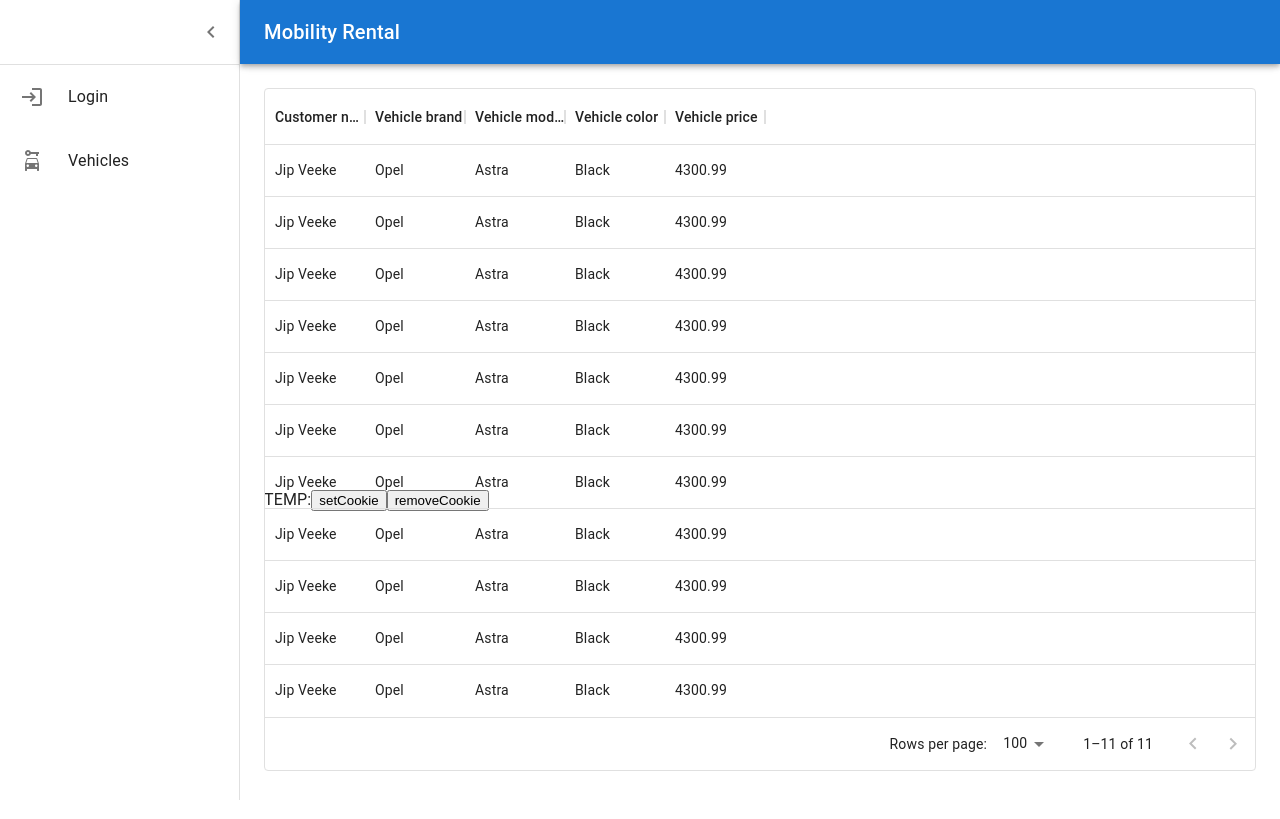
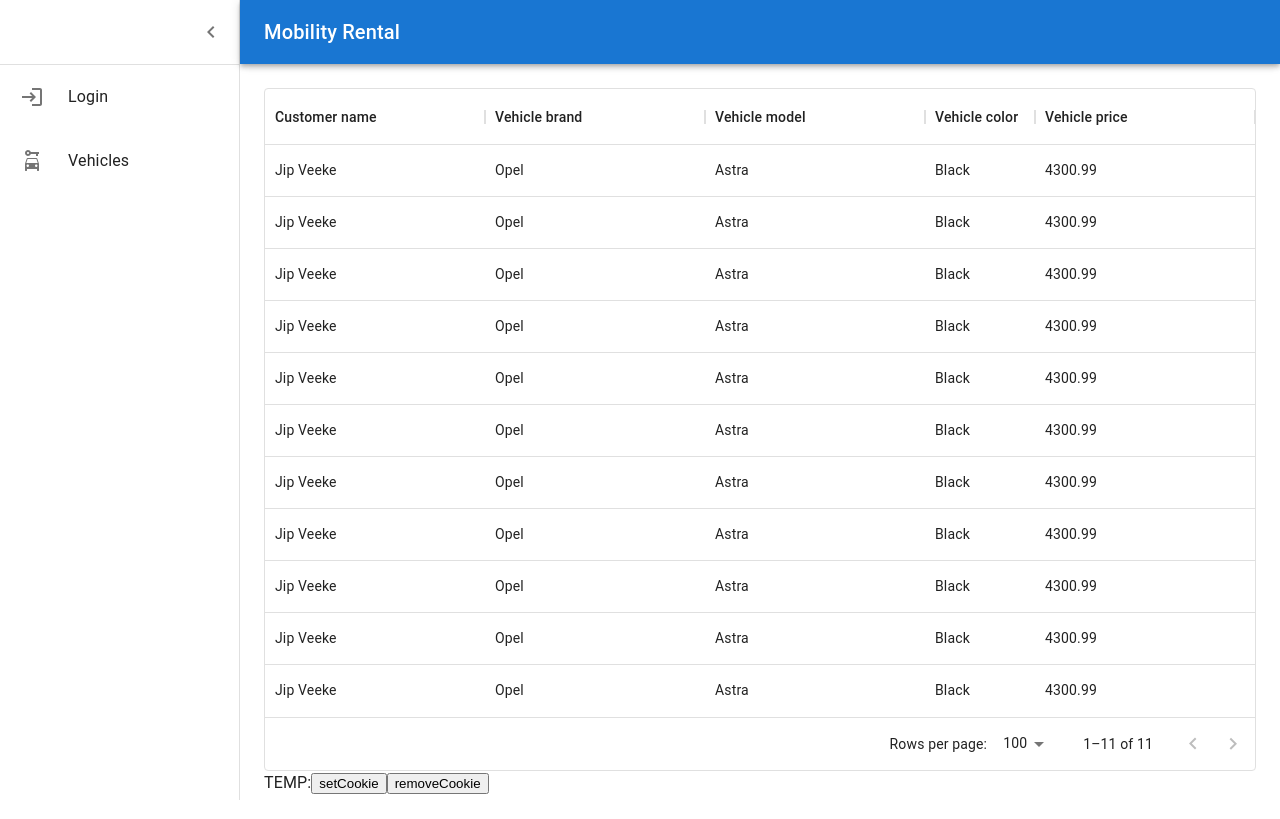
Before and after one commit to chineseouchie/fontys-s6-mr-frontend, a React (Create React App) app: page /offers in a window 1280 px wide. Built offline with nearby package versions, Linux system fonts and the light colour scheme.

Commit message:
removed unneccesary lines

```diff
--- a/src/components/Offer/OfferDetail.js
+++ b/src/components/Offer/OfferDetail.js
@@ -1,4 +1,5 @@
 import { DataGrid } from "@mui/x-data-grid";
+import { useState } from "react";
 import { useParams } from "react-router-dom";
 import { useFetch } from "../../hooks/useFetch";
 
@@ -6,7 +7,7 @@ export default function OfferDetail() {
 	const params = useParams();
 	//const { data, error, loading } = useFetch(`http://localhost:8081/api/v1/vehicle/${params.id}`);
 
-	let selectedCompanyIds;
+	const [selectedIds, setSelectedIds] = useState([]);
 
 	//Mock data
 	const dealers = [
@@ -21,10 +22,12 @@ export default function OfferDetail() {
 	];
 
 	const columns = [
-		{ field: "name", headerName: "company name" }
+		{ field: "name", headerName: "company name", flex: 1 }
 	];
 
 	const submitSelection = function () {
+		console.log(selectedIds);
+		/*
 		const requestOptions = {
 			method: "POST",
 			headers: { "Content-Type": "application/json" },
@@ -37,27 +40,26 @@ export default function OfferDetail() {
 		fetch("https://reqres.in/api/posts", requestOptions)
 			.then(response => response.json())
 			.then(data => this.setState({ postId: data.id }));
+		*/
 	}
 
 	return (
 		<div className="offer">
-			<div className={"Offer-details"} style={{ height: 400, width: "100%" }}>
+			<div className={"Offer-details"}>
 				<DataGrid
 					rows={dealers}
 					columns={columns}
 					autoHeight
 					getRowId={(dealers) => dealers.uuid}
 					checkboxSelection
+
 					onSelectionModelChange={(ids) => {
-						selectedCompanyIds = new Set(ids);
-						console.log(selectedCompanyIds)
+						setSelectedIds(ids)
 					}}
 				/>
 			</div>
 
-			<button onClick={submitSelection}>
-
-			</button>
+			<button onClick={submitSelection}>Submit!</button>
 		</div>
 	);
 }
--- a/src/components/Offer/OfferList.js
+++ b/src/components/Offer/OfferList.js
@@ -1,17 +1,17 @@
 import * as React from "react";
-import { DataGrid, DataGridProps, GridColDef, GridValueGetterParams } from "@mui/x-data-grid";
-import { ClassNames } from "@emotion/react";
+import { DataGrid } from "@mui/x-data-grid";
 import { useNavigate } from "react-router-dom";
 
 const columns = [
 	{
 		field: "customer-name", headerName: "Customer name",
-		valueGetter: (params) => `${params.row.firstName || ""} ${params.row.lastName || ""}`
+		valueGetter: (params) => `${params.row.firstName || ""} ${params.row.lastName || ""}`,
+		flex: 2
 	},
-	{ field: "vehicleBrand", headerName: "Vehicle brand" },
-	{ field: "vehicleModel", headerName: "Vehicle model" },
-	{ field: "vehicleColor", headerName: "Vehicle color" },
-	{ field: "vehiclePrice", headerName: "Vehicle price" },
+	{ field: "vehicleBrand", headerName: "Vehicle brand", flex: 2 },
+	{ field: "vehicleModel", headerName: "Vehicle model", flex: 2 },
+	{ field: "vehicleColor", headerName: "Vehicle color", flex: 1 },
+	{ field: "vehiclePrice", headerName: "Vehicle price", flex: 2 },
 ];
 
 //Mock data
@@ -37,7 +37,7 @@ export default function OfferList() {
 	};
 
 	return (
-		<div className={"Offers"} style={{ height: 400, width: "100%" }}>
+		<div className={"Offers"}>
 			<DataGrid
 				rows={rows}
 				columns={columns}
@@ -48,6 +48,4 @@ export default function OfferList() {
 			/>
 		</div>
 	);
-
-
 }
```
